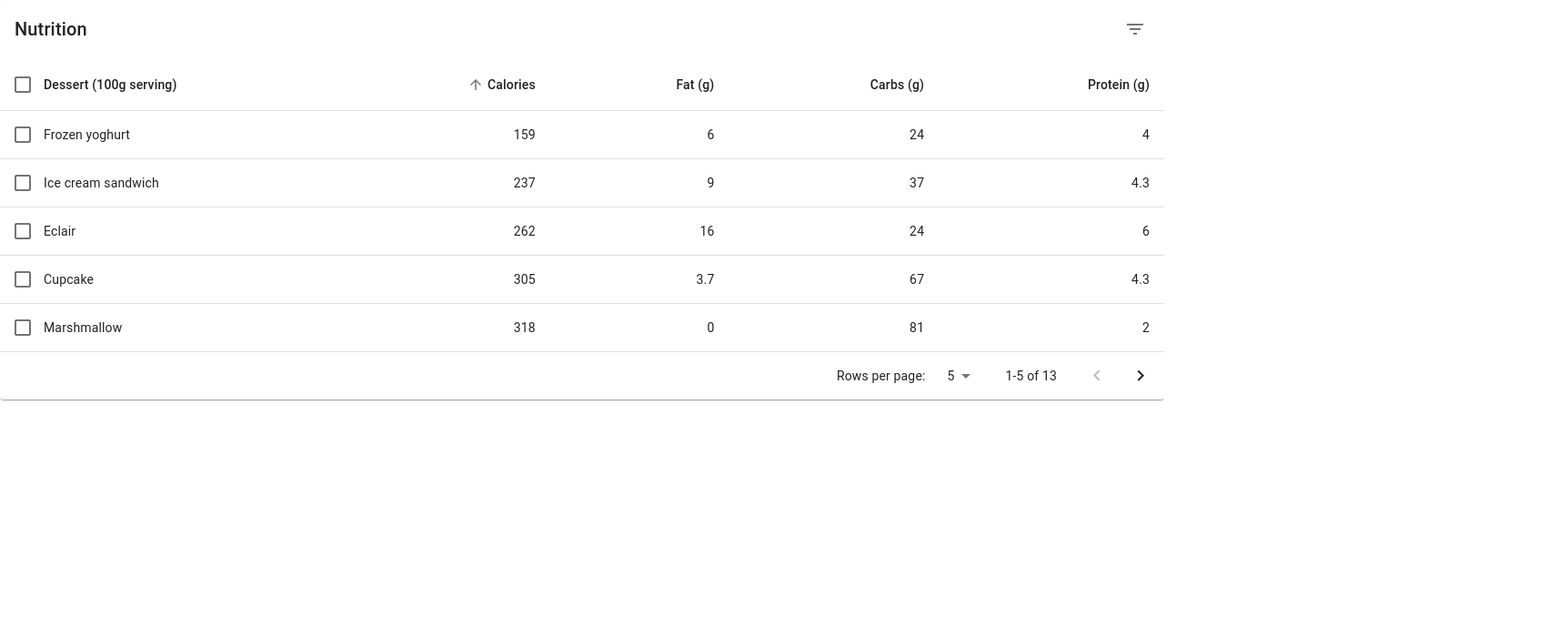
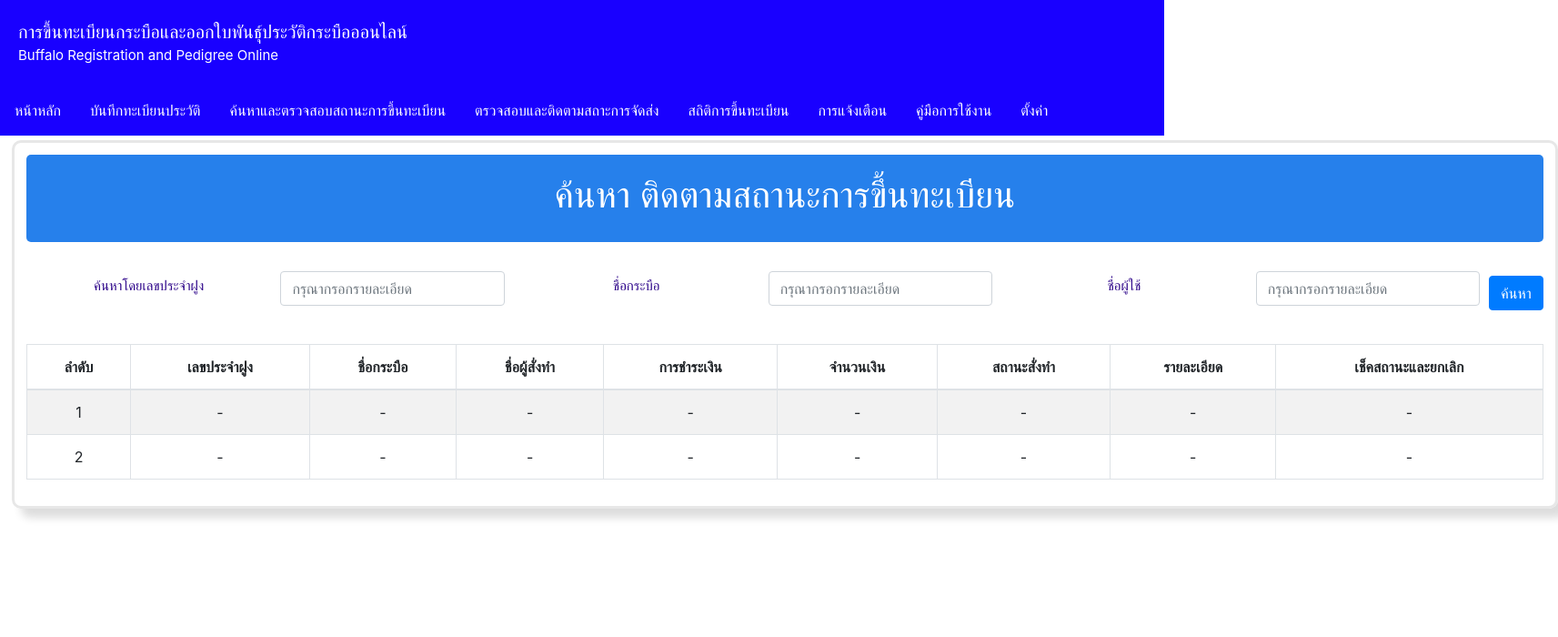
Before and after one commit to artty7541/newpro, a React (Create React App) app: page /searchandRegistrational in a window 1280 px wide. Shown: the top 700 px of the page at 91% size, 1713 px wide, since content can reach past the window. Built offline with nearby package versions, Linux system fonts and the light colour scheme.

Commit message:
update to remote githup

```diff
--- a/src/components/bufnew.js
+++ b/src/components/bufnew.js
@@ -27,7 +27,7 @@ const Header = () => {
         <p></p>
         <p >กรุณากรอกรายละเอียดให้ครบถ้วน</p>
         <p></p>
-        <p></p>
+        <p className="row"> </p>
         <div>
           <Form.Row>
             <Form.Label column="sm" lg={2} style={{fontSize:"20px"}}>
--- a/src/components/login.js
+++ b/src/components/login.js
@@ -21,6 +21,7 @@ const Header = () => {
         </div>
 
         <div className="col-1 font-right">
+
           <Link to="/login">
             <button className="button">เข้าสู่ระบบ</button>
           </Link>
@@ -31,7 +32,8 @@ const Header = () => {
           </Link>
         </div>
       </div>
-      <div className="photo">
+      <div className="photo ">
+
         <div className="center">
           <Form className="coler-bg">
             <Form.Group controlId="formBasicEmail">
@@ -57,7 +59,7 @@ const Header = () => {
               </Button>
             </Link>
           </Form>
-        </div>
+          </div>
       </div>
       <Footer />
     </div>
--- a/src/components/regis.js
+++ b/src/components/regis.js
@@ -22,7 +22,8 @@ const Header = () => {
 
       <div class="center" className="coler-bg1 border-c">
         <div className="border-c1">
-        <h1>สมัครสมาชิก</h1>
+          <div className="border-c3" style={{ backgroundColor: "#2680EB", color: "white", padding: "20px" }}><h1>สมัครสมาชิก</h1></div>
+
         <p></p>
         <p>กรุณากรอกรายละเอียดให้ครบถ้วน</p>
         <p></p>
--- a/src/components/searchandRegistrational.js
+++ b/src/components/searchandRegistrational.js
@@ -1,361 +1,109 @@
-import React from 'react';
-import PropTypes from 'prop-types';
-import clsx from 'clsx';
-import { lighten, makeStyles } from '@material-ui/core/styles';
-import Table from '@material-ui/core/Table';
-import TableBody from '@material-ui/core/TableBody';
-import TableCell from '@material-ui/core/TableCell';
-import TableContainer from '@material-ui/core/TableContainer';
-import TableHead from '@material-ui/core/TableHead';
-import TablePagination from '@material-ui/core/TablePagination';
-import TableRow from '@material-ui/core/TableRow';
-import TableSortLabel from '@material-ui/core/TableSortLabel';
-import Toolbar from '@material-ui/core/Toolbar';
-import Typography from '@material-ui/core/Typography';
-import Paper from '@material-ui/core/Paper';
-import Checkbox from '@material-ui/core/Checkbox';
-import IconButton from '@material-ui/core/IconButton';
-import Tooltip from '@material-ui/core/Tooltip';
-import FormControlLabel from '@material-ui/core/FormControlLabel';
-import Switch from '@material-ui/core/Switch';
-import DeleteIcon from '@material-ui/icons/Delete';
-import FilterListIcon from '@material-ui/icons/FilterList';
+import React from "react";
+import "./../photo.css";
+import Footer from "./Footer";
 import NavbarLogin from "./navbar";
-import Footer from "./Footer";
+import buf from "./images/background.jpg";
+import { Form, Button, Row, Col,InputGroup,FormControl,Table} from "react-bootstrap";
+const Header = () => {
+  return (
+    <div className="container-fluid">
+      <div
+        className="row "
+        style={{ backgroundColor: "#1900ff", color: "white", padding: "20px" }}
+      >
+        <div className="col">
+          <div className="row size-font">
+            การขึ้นทะเบียนกระบือและออกใบพันธุ์ประวัติกระบือออนไลน์
+          </div>
+          <div className="row size-font-eng">
+            {" "}
+            Buffalo Registration and Pedigree Online
+          </div>
+        </div>
+      </div>
+      <NavbarLogin />
+      <div class="center" className="coler-bg5 border-c" >
+      <div className="border-c1" >
+        <div className="border-c3" style={{ backgroundColor: "#2680EB", color: "white", padding: "20px" }}>
+        <h1>ค้นหา ติดตามสถานะการขึ้นทะเบียน</h1>
+        </div>
+        <p className="row"> </p>
+        <p className="row"> </p>
+
+      <div>
+      <Form.Row>
+            <Form.Label column="sm" lg={2} style={{fontSize:"15px"}}>
+              ค้นหาโดยเลขประจำฝูง
+            </Form.Label>
+            <Col>
+              <Form.Control size="text" type="text" placeholder="กรุณากรอกรายละเอียด" />
+            </Col>
+            <Form.Label column="sm" lg={2} style={{fontSize:"15px"}}>
+              ชื่อกระบือ
+            </Form.Label>
+            <Col>
+              <Form.Control size="text" type="text" placeholder="กรุณากรอกรายละเอียด" />
+            </Col>
+            <Form.Label column="sm" lg={2} style={{fontSize:"15px"}}>
+              ชื่อผู้ใช้
+            </Form.Label>
+            <Col>
+              <Form.Control size="text" type="text" placeholder="กรุณากรอกรายละเอียด" />
+            </Col>
+               <Button type="submit" lg={2} className="btn btn-blue space">
+          ค้นหา
+
+        </Button>
+          </Form.Row>
+          <p className="row"> </p>
+          <p className="row"> </p>
+          <Table striped bordered hover>
+  <thead>
+    <tr>
+    <th>ลำดับ</th>
+      <th>เลขประจำฝูง</th>
+      <th>ชื่อกระบือ</th>
+      <th>ชื่อผู้สั่งทำ</th>
+      <th>การชำระเงิน</th>
+      <th>จำนวนเงิน</th>
+      <th>สถานะสั่งทำ</th>
+      <th>รายละเอียด</th>
+      <th>เช็คสถานะและยกเลิก</th>
+    </tr>
+  </thead>
+  <tbody>
+    <tr>
+      <td>1</td>
+      <td>-</td>
+      <td>-</td>
+      <td>-</td>
+      <td>-</td>
+      <td>-</td>
+      <td>-</td>
+      <td>-</td>
+      <td>-</td>
+    </tr>
+    <tr>
+      <td>2</td>
+      <td>-</td>
+      <td>-</td>
+      <td>-</td>
+      <td>-</td>
+      <td>-</td>
+      <td>-</td>
+      <td>-</td>
+      <td>-</td>
+    </tr>
+  </tbody>
+
+</Table>
 
 
+      </div>
+      </div>
+     </div>
+     </div>
 
-
-function createData (name, calories, fat, carbs, protein) {
-  return { name, calories, fat, carbs, protein };
-
-}
-
-const rows = [
-  createData('Cupcake', 305, 3.7, 67, 4.3),
-  createData('Donut', 452, 25.0, 51, 4.9),
-  createData('Eclair', 262, 16.0, 24, 6.0),
-  createData('Frozen yoghurt', 159, 6.0, 24, 4.0),
-  createData('Gingerbread', 356, 16.0, 49, 3.9),
-  createData('Honeycomb', 408, 3.2, 87, 6.5),
-  createData('Ice cream sandwich', 237, 9.0, 37, 4.3),
-  createData('Jelly Bean', 375, 0.0, 94, 0.0),
-  createData('KitKat', 518, 26.0, 65, 7.0),
-  createData('Lollipop', 392, 0.2, 98, 0.0),
-  createData('Marshmallow', 318, 0, 81, 2.0),
-  createData('Nougat', 360, 19.0, 9, 37.0),
-  createData('Oreo', 437, 18.0, 63, 4.0),
-];
-
-function descendingComparator(a, b, orderBy) {
-  if (b[orderBy] < a[orderBy]) {
-    return -1;
-  }
-  if (b[orderBy] > a[orderBy]) {
-    return 1;
-  }
-  return 0;
-}
-
-function getComparator(order, orderBy) {
-  return order === 'desc'
-    ? (a, b) => descendingComparator(a, b, orderBy)
-    : (a, b) => -descendingComparator(a, b, orderBy);
-}
-
-function stableSort(array, comparator) {
-  const stabilizedThis = array.map((el, index) => [el, index]);
-  stabilizedThis.sort((a, b) => {
-    const order = comparator(a[0], b[0]);
-    if (order !== 0) return order;
-    return a[1] - b[1];
-  });
-  return stabilizedThis.map((el) => el[0]);
-}
-
-const headCells = [
-  { id: 'name', numeric: false, disablePadding: true, label: 'Dessert (100g serving)' },
-  { id: 'calories', numeric: true, disablePadding: false, label: 'Calories' },
-  { id: 'fat', numeric: true, disablePadding: false, label: 'Fat (g)' },
-  { id: 'carbs', numeric: true, disablePadding: false, label: 'Carbs (g)' },
-  { id: 'protein', numeric: true, disablePadding: false, label: 'Protein (g)' },
-];
-
-function EnhancedTableHead(props) {
-  const { classes, onSelectAllClick, order, orderBy, numSelected, rowCount, onRequestSort } = props;
-  const createSortHandler = (property) => (event) => {
-    onRequestSort(event, property);
+    )
   };
-
-  return (
-    <TableHead>
-      <TableRow>
-        <TableCell padding="checkbox">
-          <Checkbox
-            indeterminate={numSelected > 0 && numSelected < rowCount}
-            checked={rowCount > 0 && numSelected === rowCount}
-            onChange={onSelectAllClick}
-            inputProps={{ 'aria-label': 'select all desserts' }}
-          />
-        </TableCell>
-        {headCells.map((headCell) => (
-          <TableCell
-            key={headCell.id}
-            align={headCell.numeric ? 'right' : 'left'}
-            padding={headCell.disablePadding ? 'none' : 'default'}
-            sortDirection={orderBy === headCell.id ? order : false}
-          >
-            <TableSortLabel
-              active={orderBy === headCell.id}
-              direction={orderBy === headCell.id ? order : 'asc'}
-              onClick={createSortHandler(headCell.id)}
-            >
-              {headCell.label}
-              {orderBy === headCell.id ? (
-                <span className={classes.visuallyHidden}>
-                  {order === 'desc' ? 'sorted descending' : 'sorted ascending'}
-                </span>
-              ) : null}
-            </TableSortLabel>
-          </TableCell>
-        ))}
-      </TableRow>
-    </TableHead>
-  );
-}
-
-EnhancedTableHead.propTypes = {
-  classes: PropTypes.object.isRequired,
-  numSelected: PropTypes.number.isRequired,
-  onRequestSort: PropTypes.func.isRequired,
-  onSelectAllClick: PropTypes.func.isRequired,
-  order: PropTypes.oneOf(['asc', 'desc']).isRequired,
-  orderBy: PropTypes.string.isRequired,
-  rowCount: PropTypes.number.isRequired,
-};
-
-const useToolbarStyles = makeStyles((theme) => ({
-  root: {
-    paddingLeft: theme.spacing(2),
-    paddingRight: theme.spacing(1),
-  },
-  highlight:
-    theme.palette.type === 'light'
-      ? {
-          color: theme.palette.secondary.main,
-          backgroundColor: lighten(theme.palette.secondary.light, 0.85),
-        }
-      : {
-          color: theme.palette.text.primary,
-          backgroundColor: theme.palette.secondary.dark,
-        },
-  title: {
-    flex: '1 1 100%',
-  },
-}));
-
-const EnhancedTableToolbar = (props) => {
-  const classes = useToolbarStyles();
-  const { numSelected } = props;
-
-  return (
-    <Toolbar
-      className={clsx(classes.root, {
-        [classes.highlight]: numSelected > 0,
-      })}
-    >
-      {numSelected > 0 ? (
-        <Typography className={classes.title} color="inherit" variant="subtitle1" component="div">
-          {numSelected} selected
-        </Typography>
-      ) : (
-        <Typography className={classes.title} variant="h6" id="tableTitle" component="div">
-          Nutrition
-        </Typography>
-      )}
-
-      {numSelected > 0 ? (
-        <Tooltip title="Delete">
-          <IconButton aria-label="delete">
-            <DeleteIcon />
-          </IconButton>
-        </Tooltip>
-      ) : (
-        <Tooltip title="Filter list">
-          <IconButton aria-label="filter list">
-            <FilterListIcon />
-          </IconButton>
-        </Tooltip>
-      )}
-    </Toolbar>
-  );
-};
-
-EnhancedTableToolbar.propTypes = {
-  numSelected: PropTypes.number.isRequired,
-};
-
-const useStyles = makeStyles((theme) => ({
-  root: {
-    width: '100%',
-  },
-  paper: {
-    width: '100%',
-    marginBottom: theme.spacing(2),
-  },
-  table: {
-    minWidth: 750,
-  },
-  visuallyHidden: {
-    border: 0,
-    clip: 'rect(0 0 0 0)',
-    height: 1,
-    margin: -1,
-    overflow: 'hidden',
-    padding: 0,
-    position: 'absolute',
-    top: 20,
-    width: 1,
-  },
-}));
-
-export default function EnhancedTable() {
-  const classes = useStyles();
-  const [order, setOrder] = React.useState('asc');
-  const [orderBy, setOrderBy] = React.useState('calories');
-  const [selected, setSelected] = React.useState([]);
-  const [page, setPage] = React.useState(0);
-  const [dense, setDense] = React.useState(false);
-  const [rowsPerPage, setRowsPerPage] = React.useState(5);
-
-  const handleRequestSort = (event, property) => {
-    const isAsc = orderBy === property && order === 'asc';
-    setOrder(isAsc ? 'desc' : 'asc');
-    setOrderBy(property);
-  };
-
-  const handleSelectAllClick = (event) => {
-    if (event.target.checked) {
-      const newSelecteds = rows.map((n) => n.name);
-      setSelected(newSelecteds);
-      return;
-    }
-    setSelected([]);
-  };
-
-  const handleClick = (event, name) => {
-    const selectedIndex = selected.indexOf(name);
-    let newSelected = [];
-
-    if (selectedIndex === -1) {
-      newSelected = newSelected.concat(selected, name);
-    } else if (selectedIndex === 0) {
-      newSelected = newSelected.concat(selected.slice(1));
-    } else if (selectedIndex === selected.length - 1) {
-      newSelected = newSelected.concat(selected.slice(0, -1));
-    } else if (selectedIndex > 0) {
-      newSelected = newSelected.concat(
-        selected.slice(0, selectedIndex),
-        selected.slice(selectedIndex + 1),
-      );
-    }
-
-    setSelected(newSelected);
-  };
-
-  const handleChangePage = (event, newPage) => {
-    setPage(newPage);
-  };
-
-  const handleChangeRowsPerPage = (event) => {
-    setRowsPerPage(parseInt(event.target.value, 10));
-    setPage(0);
-  };
-
-  const handleChangeDense = (event) => {
-    setDense(event.target.checked);
-  };
-
-  const isSelected = (name) => selected.indexOf(name) !== -1;
-
-  const emptyRows = rowsPerPage - Math.min(rowsPerPage, rows.length - page * rowsPerPage);
-
-  return (
-    <div className={classes.root}>
-      <Paper className={classes.paper}>
-        <EnhancedTableToolbar numSelected={selected.length} />
-        <TableContainer>
-          <Table
-            className={classes.table}
-            aria-labelledby="tableTitle"
-            size={dense ? 'small' : 'medium'}
-            aria-label="enhanced table"
-          >
-            <EnhancedTableHead
-              classes={classes}
-              numSelected={selected.length}
-              order={order}
-              orderBy={orderBy}
-              onSelectAllClick={handleSelectAllClick}
-              onRequestSort={handleRequestSort}
-              rowCount={rows.length}
-            />
-            <TableBody>
-              {stableSort(rows, getComparator(order, orderBy))
-                .slice(page * rowsPerPage, page * rowsPerPage + rowsPerPage)
-                .map((row, index) => {
-                  const isItemSelected = isSelected(row.name);
-                  const labelId = `enhanced-table-checkbox-${index}`;
-
-                  return (
-                    <TableRow
-                      hover
-                      onClick={(event) => handleClick(event, row.name)}
-                      role="checkbox"
-                      aria-checked={isItemSelected}
-                      tabIndex={-1}
-                      key={row.name}
-                      selected={isItemSelected}
-                    >
-                      <TableCell padding="checkbox">
-                        <Checkbox
-                          checked={isItemSelected}
-                          inputProps={{ 'aria-labelledby': labelId }}
-                        />
-                      </TableCell>
-                      <TableCell component="th" id={labelId} scope="row" padding="none">
-                        {row.name}
-                      </TableCell>
-                      <TableCell align="right">{row.calories}</TableCell>
-                      <TableCell align="right">{row.fat}</TableCell>
-                      <TableCell align="right">{row.carbs}</TableCell>
-                      <TableCell align="right">{row.protein}</TableCell>
-                    </TableRow>
-                  );
-                })}
-              {emptyRows > 0 && (
-                <TableRow style={{ height: (dense ? 33 : 53) * emptyRows }}>
-                  <TableCell colSpan={6} />
-                </TableRow>
-              )}
-            </TableBody>
-          </Table>
-        </TableContainer>
-        <TablePagination
-          rowsPerPageOptions={[5, 10, 25]}
-          component="div"
-          count={rows.length}
-          rowsPerPage={rowsPerPage}
-          page={page}
-          onChangePage={handleChangePage}
-          onChangeRowsPerPage={handleChangeRowsPerPage}
-        />
-      </Paper>
-
-      <div>
-        <Footer />
-      </div>
-    </div>
-
-  );
-}
+  export default Header;
--- a/src/photo.css
+++ b/src/photo.css
@@ -203,3 +203,27 @@
   background-color: #ffffff;
   border-color: rgb(255, 255, 255);
 }
+
+.border-c2{
+  border-style: solid;
+  border-radius:5px;
+  background-color: #dddddd;
+  border-color: rgb(255, 255, 255);
+}
+.border-c3{
+
+  border-radius:5px;
+
+}
+.coler-bg5 {
+  background-color: rgba(255, 255, 255, 0.815);
+  position: absolute;
+  left: 1%;
+  margin-top: 5px;
+  padding: 10px;
+  width: 1700px;
+  text-align: center;
+  border-radius: 10px;
+  color: #2e068a;
+
+}
```
Also changed, not shown: src/components/regisfarm.js (+7 -2 lines).
